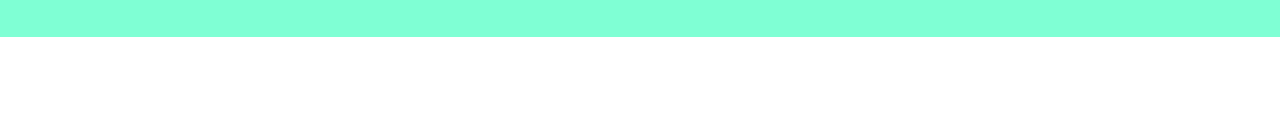
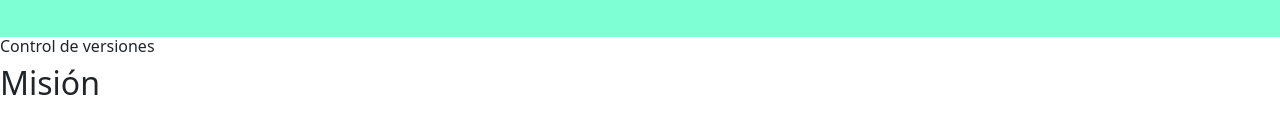
Before and after one commit to nicogallicet/tercera-entrega-master-nails, a website: page pages/nosotros.html in a window 1280 px wide. Shown: the part 329-462 px from the top of the page. Drawn offline with nearby package versions, Linux system fonts and the light colour scheme.

Commit message:
comienzo de seccion nosotros

```diff
--- a/pages/nosotros.html
+++ b/pages/nosotros.html
@@ -71,7 +71,20 @@
     </ul>
 </section>
 
-    <script src="https://cdn.jsdelivr.net/npm/bootstrap@5.1.3/dist/js/bootstrap.bundle.min.js"
-    integrity="sha384-ka7Sk0Gln4gmtz2MlQnikT1wXgYsOg+OMhuP+IlRH9sENBO0LRn5q+8nbTov4+1p" crossorigin="anonymous"></script>
+<!--Galeria de Nosotros-->
+<span>
+    <div class="cardNosotros">
+        <div>
+            <h6>Control de versiones</h6>
+            <h2>Misión</h2>
+        </div>
+
+    </div>
+
+</span>
+
+
+<script src="https://cdn.jsdelivr.net/npm/bootstrap@5.1.3/dist/js/bootstrap.bundle.min.js"
+integrity="sha384-ka7Sk0Gln4gmtz2MlQnikT1wXgYsOg+OMhuP+IlRH9sENBO0LRn5q+8nbTov4+1p" crossorigin="anonymous"></script>
 </body>
 </html>
--- a/scss/estilo.scss
+++ b/scss/estilo.scss
@@ -1,6 +1,7 @@
 @import "contacto";
 @import "cursos";
 @import "blog";
+@import "nosotros";
 
 *{
     padding: 0;
```
Also changed, not shown: scss/nosotros.scss (added).
